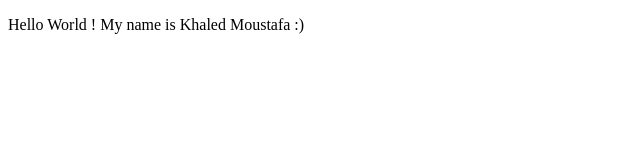
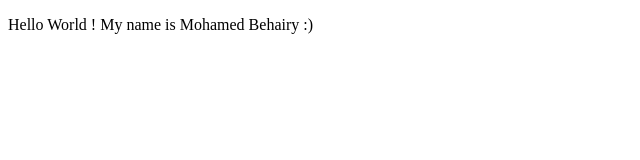
Before and after one commit to mobehairy/project-final, a plain HTML site: page Create_container_pipeline/index.html in a window 1280 px wide. Shown: the full height of the page, 0-640 px from the left. Drawn offline with Linux system fonts and the light colour scheme.

Commit message:
after modifying

```diff
--- a/Create_container_pipeline/index.html
+++ b/Create_container_pipeline/index.html
@@ -4,6 +4,6 @@
 	<title>Udacity Capstone Project</title>
 </head>
 <body>
-	<p>Hello World ! My name is Khaled Moustafa :) </p>
+	<p>Hello World ! My name is Mohamed Behairy :) </p>
 </body>
 </html>
```
Also changed, not shown: 2 other files.
